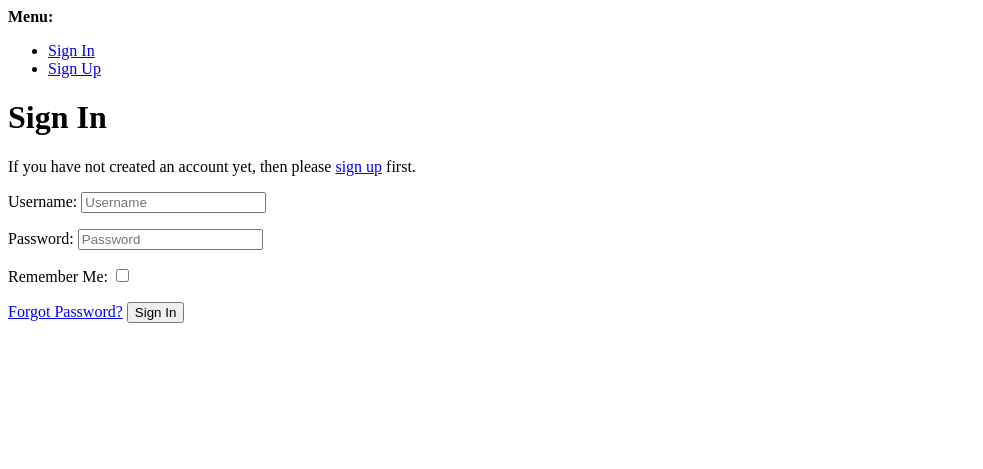
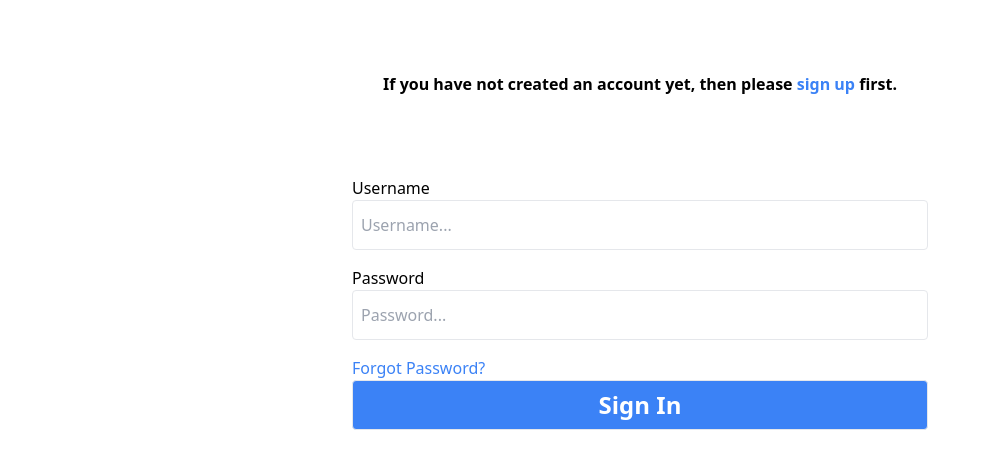
Before and after one commit to gautamsood15/Atbara, a Django app: page /accounts/login/ in a window 1280 px wide. Shown: the top 469 px of the page, without its empty margins (0-983 px from the left). Run offline with Django 4.2, Linux system fonts and the light colour scheme; some libraries are stand-ins or nearby versions.

Commit message:
Adding logout and login pages

```diff
--- a/templates/account/login.html
+++ b/templates/account/login.html
@@ -1,13 +1,25 @@
-{% extends "account/base.html" %}
+<!DOCTYPE html>
+<html lang="en">
+<head>
+  <meta charset="UTF-8">
+  <meta http-equiv="X-UA-Compatible" content="IE=edge">
+  <meta name="viewport" content="width=device-width, initial-scale=1.0">
+  <title>Kosi</title>
+  <link href="https://unpkg.com/tailwindcss@^1.0/dist/tailwind.min.css" rel="stylesheet">
+</head>
+<body>
+
+
+
 
 {% load i18n %}
 {% load account socialaccount %}
 
-{% block head_title %}{% trans "Sign In" %}{% endblock %}
+<br>
+<br>
+<br>
 
 {% block content %}
-
-<h1>{% trans "Sign In" %}</h1>
 
 {% get_providers as socialaccount_providers %}
 
@@ -29,18 +41,34 @@ for a {{ site_name }} account and sign in below:{% endblocktrans %}</p>
 {% include "socialaccount/snippets/login_extra.html" %}
 
 {% else %}
+<div class="text-center font-semibold">
 <p>{% blocktrans %}If you have not created an account yet, then please
-<a href="{{ signup_url }}">sign up</a> first.{% endblocktrans %}</p>
+<a href="{{ signup_url }}" class="text-blue-500 text-md">sign up</a> first.{% endblocktrans %}</p>
+</div>
 {% endif %}
 
+<div class="bg-white mt-8 w-1/2 h-1/2 mx-auto p-8">
 <form class="login" method="POST" action="{% url 'account_login' %}">
   {% csrf_token %}
-  {{ form.as_p }}
+  <div>
+
+    <div class="my-4">
+      <label for="">{{form.login.label}} </label>
+         <input type="text" class="w-full px-2 py-3 border rounded outline-none focus:shadow-outline" name="login" id="id_username" placeholder="Username...">
+     </div>
+     <div class="my-4">
+      <label for="">{{form.password.label}}</label>
+    <input type="password" class="w-full px-2 py-3 border rounded outline-none focus:shadow-outline" name="password" id="id_password" placeholder="Password...">
+    </div>
+  </div>
   {% if redirect_field_value %}
   <input type="hidden" name="{{ redirect_field_name }}" value="{{ redirect_field_value }}" />
   {% endif %}
-  <a class="button secondaryAction" href="{% url 'account_reset_password' %}">{% trans "Forgot Password?" %}</a>
-  <button class="primaryAction" type="submit">{% trans "Sign In" %}</button>
+  <a class="button secondaryAction my-2 text-blue-500" href="{% url 'account_reset_password' %}">{% trans "Forgot Password?" %}</a>
+  <button class="primaryAction border bg-blue-500 rounded w-full py-2 text-2xl font-bold text-white" type="submit">{% trans "Sign In" %}</button>
 </form>
+</div>
+{% endblock %}
 
-{% endblock %}
+</body>
+</html>
```
Also changed, not shown: templates/account/logout.html (+28 -5 lines), db.sqlite3.
